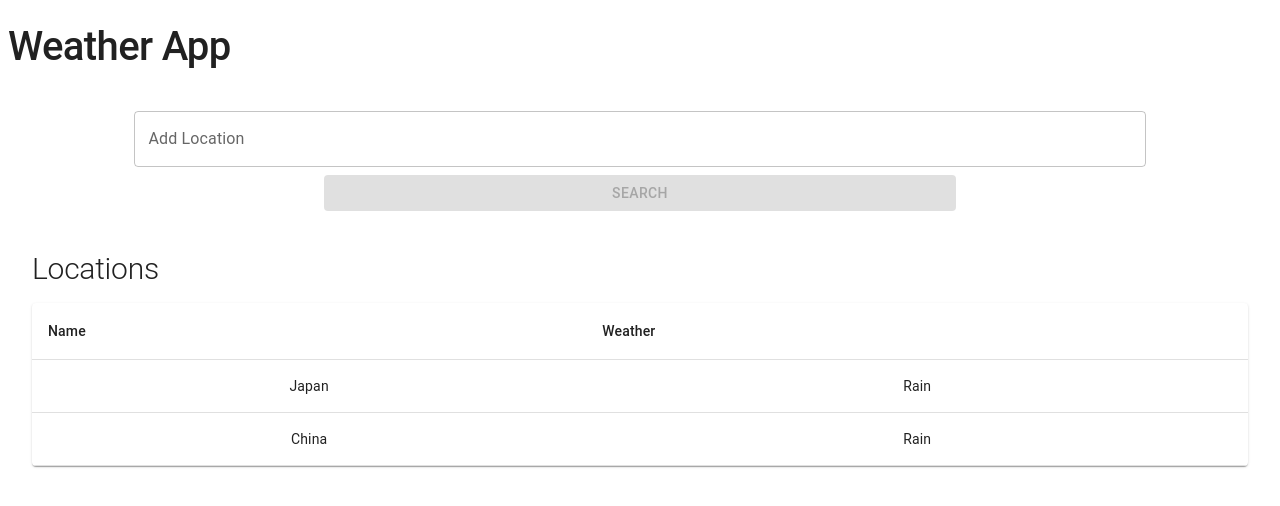
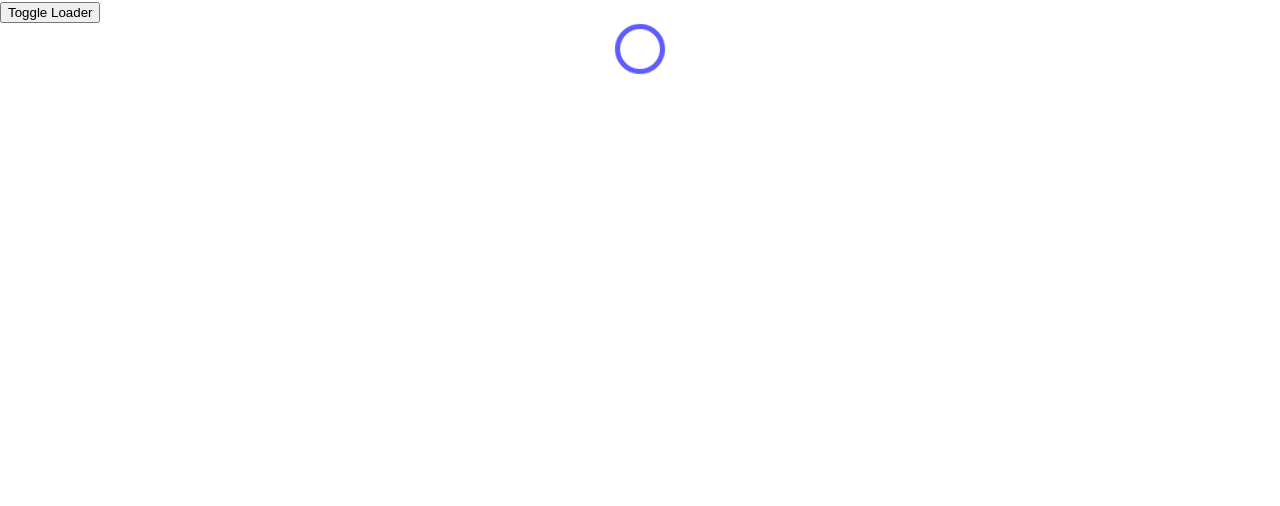
Before and after one commit to yoshio9676/vite_react, a React (Vite) app in the folder vite-project/: page / in a window 1280 px wide. Shown: the top 506 px of the page. Built offline with nearby package versions, Linux system fonts and the light colour scheme.

Commit message:
react hooks and react-spinners

```diff
--- a/vite-project/package.json
+++ b/vite-project/package.json
@@ -16,7 +16,9 @@
     "@mui/material": "^5.15.7",
     "classnames": "^2.5.1",
     "react": "^18.2.0",
-    "react-dom": "^18.2.0"
+    "react-dom": "^18.2.0",
+    "react-spinners": "^0.13.8",
+    "swr": "^2.2.4"
   },
   "devDependencies": {
     "@types/react": "^18.2.43",
--- a/vite-project/src/App.tsx
+++ b/vite-project/src/App.tsx
@@ -1,8 +1,20 @@
 // import ToDoApp from './components/todo_app/ToDoApp';
 // import MaterialUi from './components/marial_ui_sample/MaterialUi';
-import Weather from "./components/weather_app/Weather";
+// import Weather from "./components/weather_app/Weather";
+// import { CounterUseEffect } from "./components/react_hooks/CounterUseEffect";
+import { useState, CSSProperties } from "react";
+import {PacmanLoader, RingLoader} from 'react-spinners';
+
+
+const override: CSSProperties = {
+  display: "block",
+  margin: "0 auto",
+  borderColor: "red"
+}
 
 function App() {
+  const [loading, setLoading] = useState<boolean>(true);
+
   return (
     <div>
 
@@ -13,7 +25,30 @@ function App() {
       {/* <MaterialUi/> */}
 
       {/* Weather */}
-      <Weather/>
+      {/* <Weather/> */}
+
+      {/* useEffect */}
+      {/* <CounterUseEffect/> */}
+
+      <div>
+        <button onClick={() => setLoading(!loading)}>Toggle Loader</button>
+        <RingLoader
+          color={"blue"}
+          loading={loading}
+          cssOverride={override}
+          size={50}
+          aria-label="Loading Spinner"
+          data-testid="loader"
+        />
+        {/* <PacmanLoader
+          color={"blue"}
+          loading={loading}
+          cssOverride={override}
+          size={20}
+          aria-label="Loading Spinner"
+          data-testid="loader"
+        /> */}
+      </div>
     </div>
   )
 }
--- /dev/null
+++ b/vite-project/src/components/react_hooks/CounterUseEffect.tsx
@@ -0,0 +1,44 @@
+import { useEffect, useState } from "react";
+
+export const CounterUseEffect = () => {
+    const [count, setCount] = useState<number>(0);
+    const [text, setText] = useState<string>('');
+
+    /**
+     * 第二引数に設定したcountのstateが更新されたときだけuseEffectが実行される
+     * textが更新された時は、useEffect内の処理は動かない
+     * 第二引数を空配列にした場合は、初回リロード時のみに実行
+     * 初回API実行時とかに使う
+     * 何回も呼び出すAPIの場合はuseSWRを使った方がいい
+     */
+    useEffect(() => {
+        console.count('useEffect');
+    }, [count]);
+
+    console.count('レンダリング');
+
+    /**
+     * レンダリングがいつ起きるのか？
+     * リロード時
+     * ステートが更新された時
+     * useEffectはレンダリングの後に実行される
+     */
+    return (
+        <>
+            <div>
+                <p>カウント: {count}</p>
+                <button
+                    onClick={() => setCount(count + 1)}
+                >➕</button>
+            </div>
+            <div>
+                <p>{text}</p>
+                <input
+                    type="text"
+                    value={text}
+                    onChange={(e) => setText(e.target.value)}
+                />
+            </div>
+        </>
+    )
+}
--- a/vite-project/src/components/weather_app/LocationTable.tsx
+++ b/vite-project/src/components/weather_app/LocationTable.tsx
@@ -1,4 +1,4 @@
-import React, { FC } from "react";
+import { FC } from "react";
 import Box from "@mui/material/Box";
 import Typography from "@mui/material/Typography";
 import TableContainer from "@mui/material/TableContainer";
--- a/vite-project/src/components/weather_app/Weather.tsx
+++ b/vite-project/src/components/weather_app/Weather.tsx
@@ -1,4 +1,4 @@
-import React, { useState } from "react";
+import { useState } from "react";
 import Box from '@mui/material/Box';
 import Typography from "@mui/material/Typography";
 import LocationSearch from "./LocationSearch";
--- a/vite-project/src/main.tsx
+++ b/vite-project/src/main.tsx
@@ -6,8 +6,10 @@ import App from './App.tsx'
 import CssBaseline from '@mui/material/CssBaseline'
 
 ReactDOM.createRoot(document.getElementById('root')!).render(
-  <React.StrictMode>
+  // <React.StrictMode>
+  <>
     <CssBaseline/>
     <App />
-  </React.StrictMode>,
+  </>
+  // </React.StrictMode>,
 )
```
Also changed, not shown: 1 other file (tests, documents, lock files or other folders).
